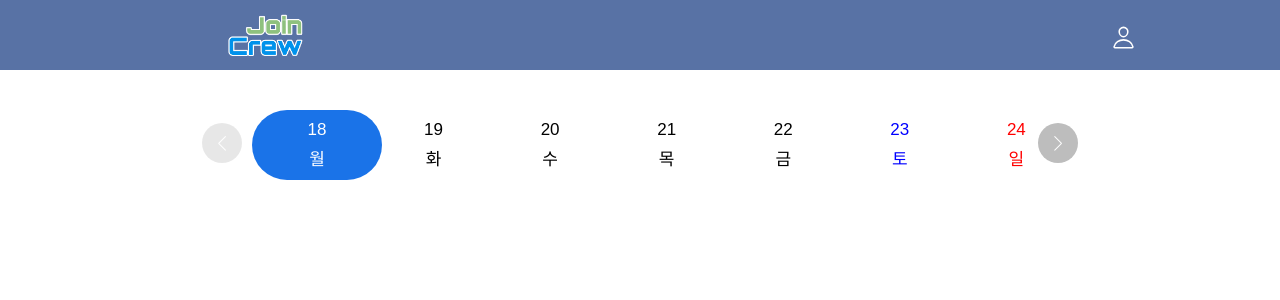
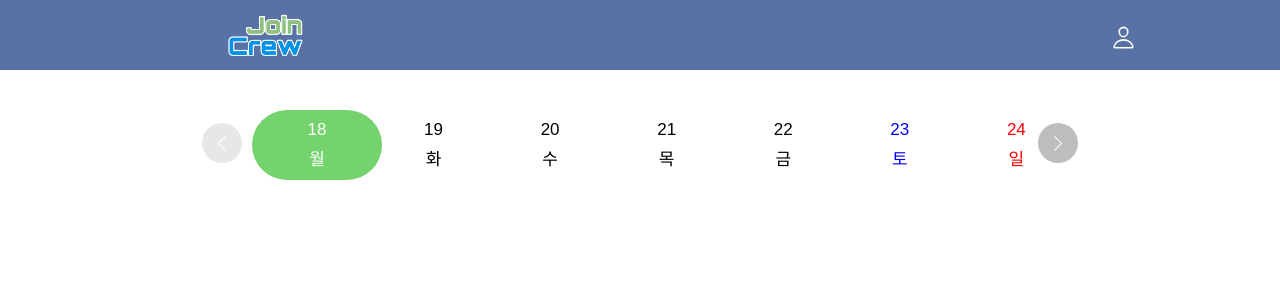
Before and after one commit to joinCrew/joinCrew, a React (Create React App) app in the folder client/: page / in a window 1280 px wide. Shown: the top 300 px of the page. Built offline with nearby package versions, Linux system fonts and the light colour scheme.

Commit message:
날짜 선택시 색상 변경

```diff
--- a/client/src/components/DateSlider.tsx
+++ b/client/src/components/DateSlider.tsx
@@ -106,7 +106,7 @@ const DateButton = styled.button`
   }
 
   &.selected {
-    background-color: #1a73e8;
+    background-color:#74D36D;
     color: white;
   }
 `;
```
